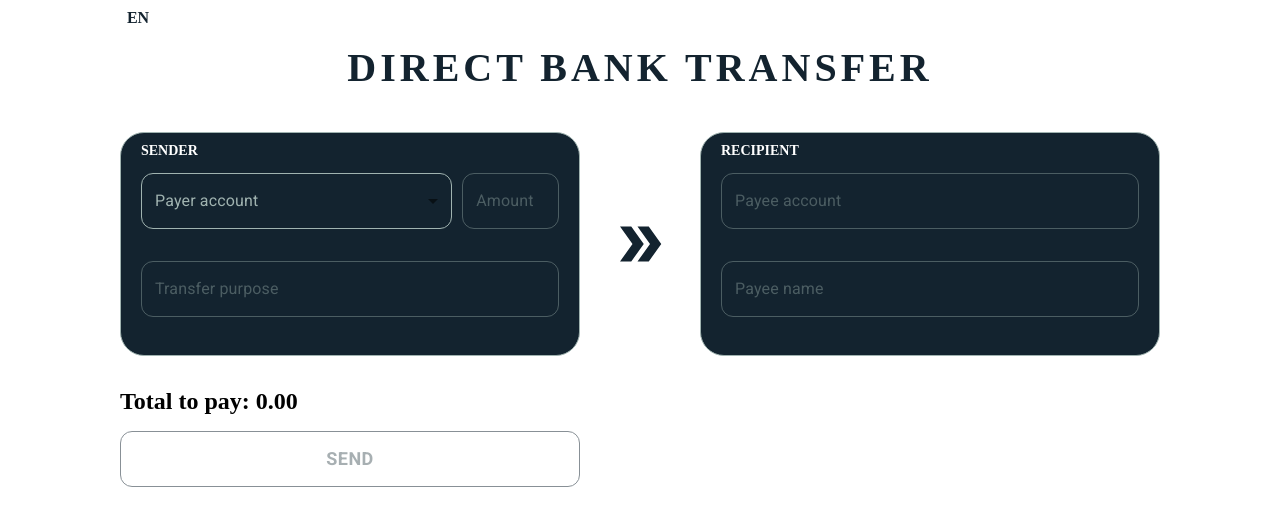
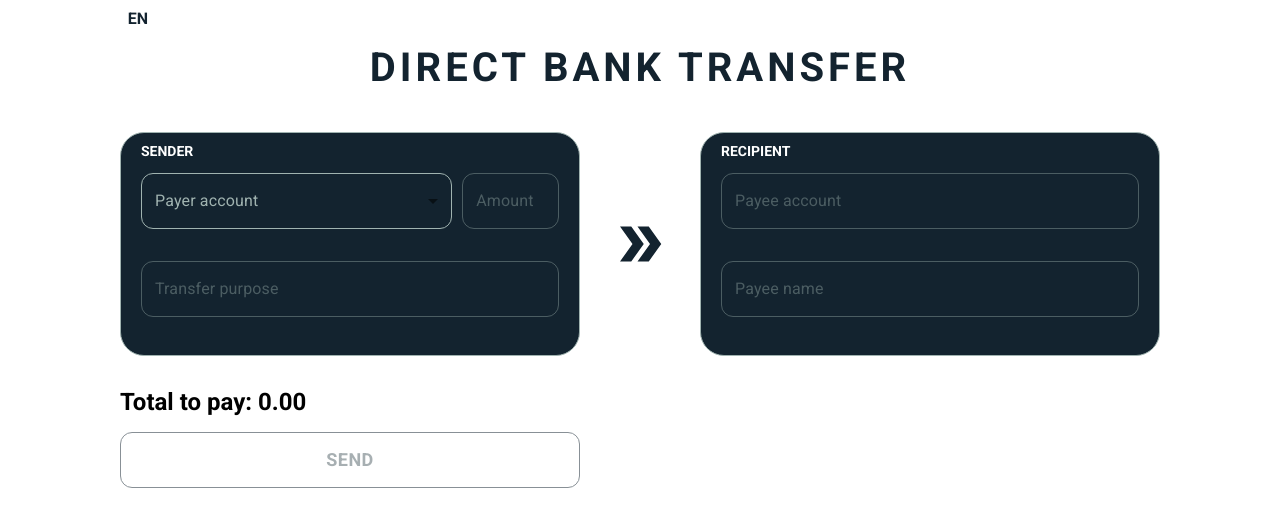
Before and after one commit to pinenetcoder/FormTest, a React (Vite) app: page / in a window 1280 px wide. Shown: the top 526 px of the page. Built offline with nearby package versions, Linux system fonts and the light colour scheme.

Commit message:
Build fix

```diff
--- a/src/components/forms/bankTransferForm.tsx
+++ b/src/components/forms/bankTransferForm.tsx
@@ -38,6 +38,7 @@ export const BankTransferForm = () => {
   const [formSubmiting, setFormSubmiting] = useState(false);
   const [aproveAccountIcon, setAproveAccountIcon] = useState(false);
 
+  // @ts-ignore
   const { accounts } = useSelector((state) => state);
   const dispatch = useDispatch();
 
@@ -68,6 +69,7 @@ export const BankTransferForm = () => {
     mode: "onChange",
     defaultValues: {
       payerAccount: "",
+      // @ts-ignore
       amount: "",
       purpose: "",
       payeeAccount: "",
--- a/src/index.css
+++ b/src/index.css
@@ -8,6 +8,10 @@
 
 body {
   margin: 0;
+}
+
+* {
+  font-family: 'Roboto', sans-serif;
 }
 
 
```
